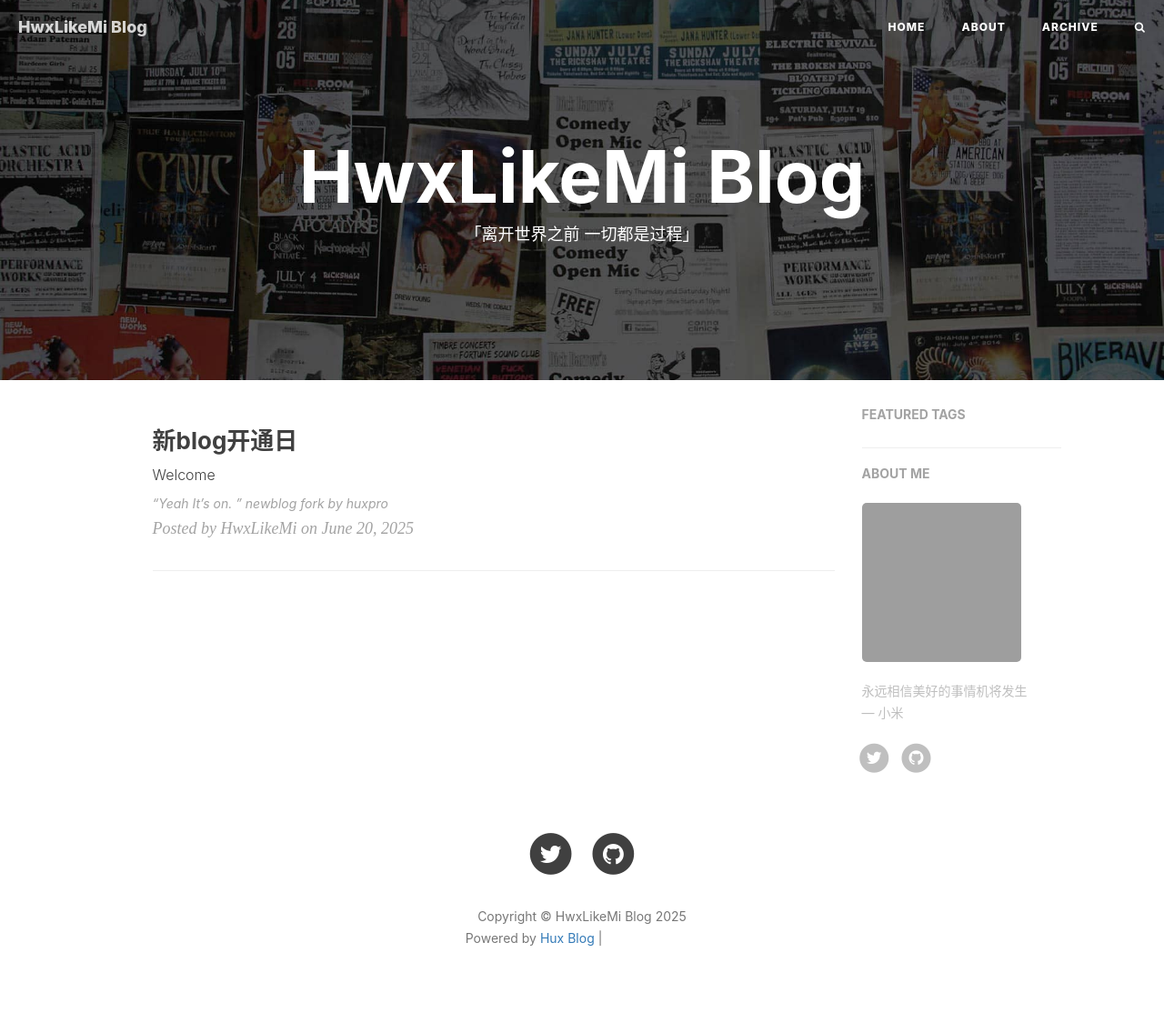
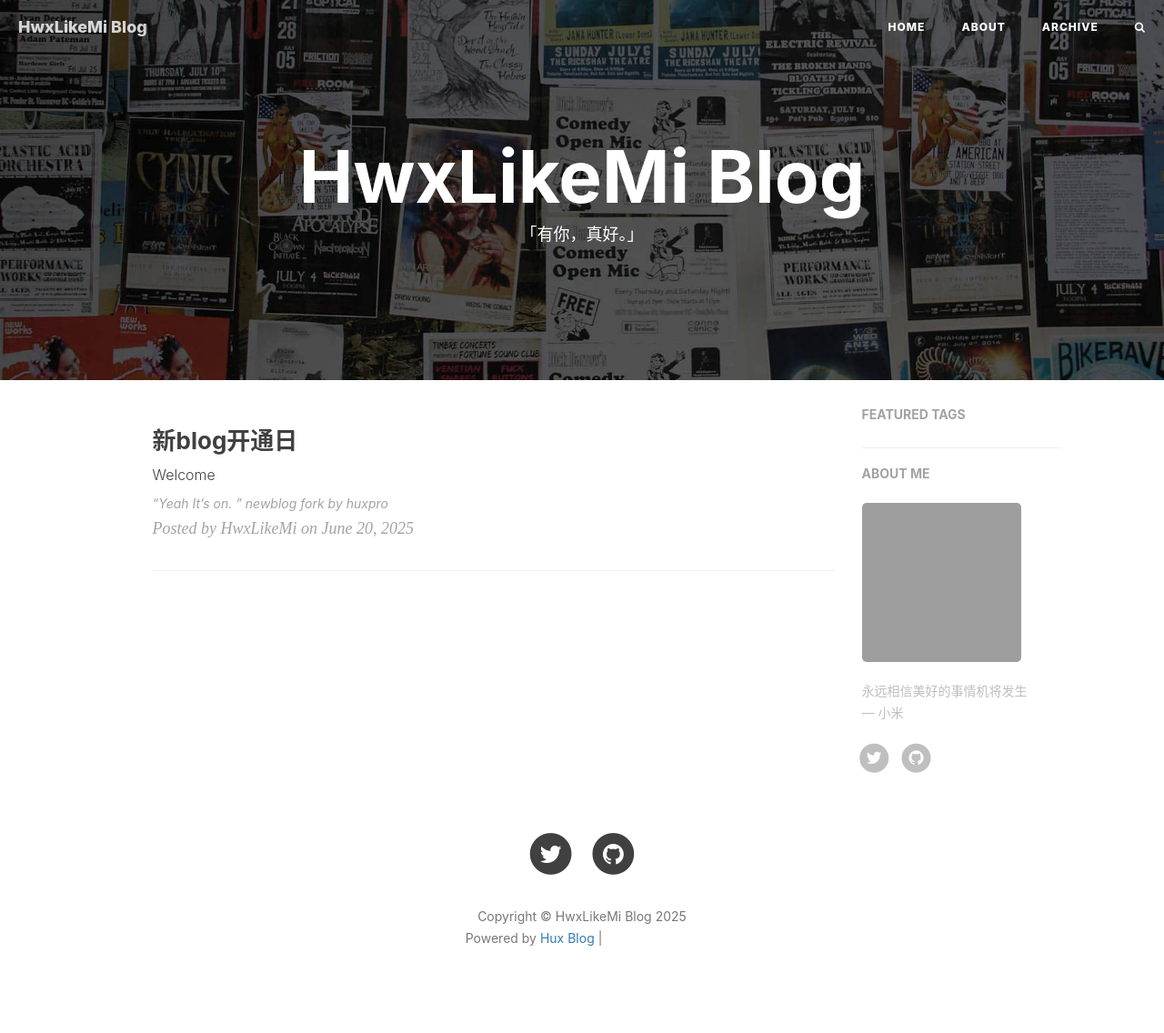
Before and after one commit to hwxlikemi/newblog, a Jekyll site: the page built from index.html, in a window 1280 px wide. Shown: the whole page at 91% size. Built offline with Jekyll 4.4.1, drawn with Linux system fonts in a browser that asks for light colours; nearby versions of some CDN libraries; the list of posts is cut into pages by our own code; comment, search, counter and statistics services are not loaded; grey boxes are pictures that could not be loaded.

Commit message:
Update index.html

```diff
--- a/index.html
+++ b/index.html
@@ -1,6 +1,6 @@
 ---
 layout: page
-description: "「离开世界之前 一切都是过程」"
+description: "「有你，真好。」"
 ---
 
 {% for post in paginator.posts %}
```
